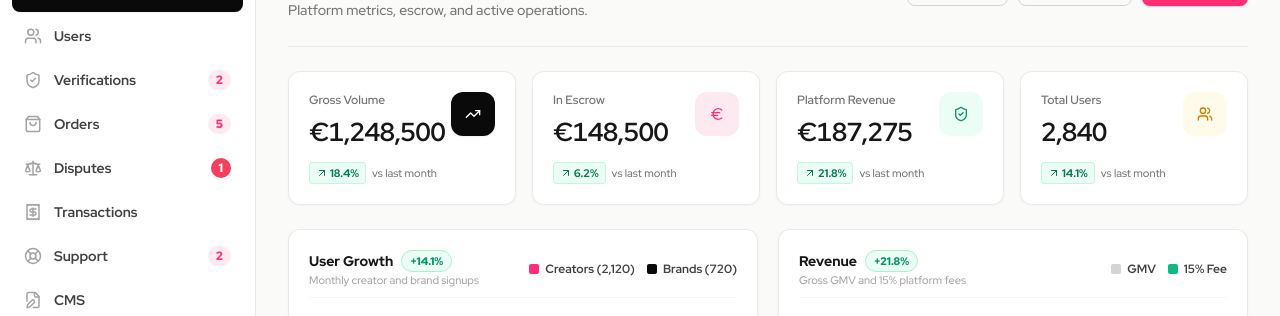
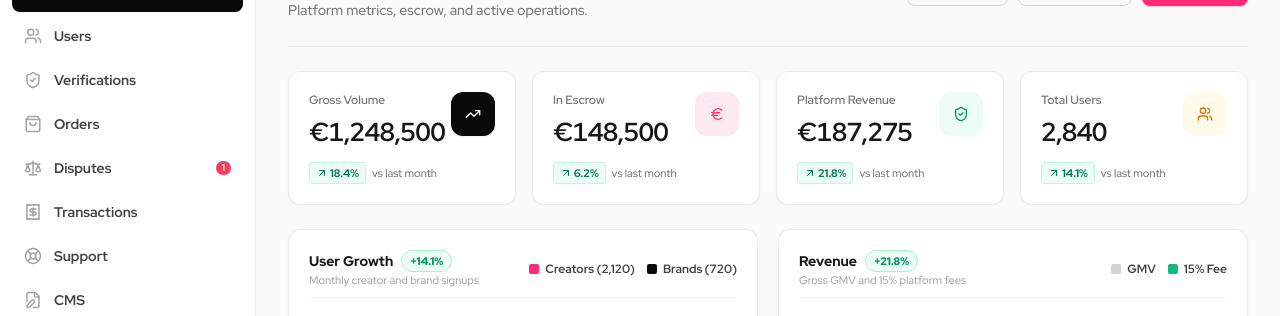
Before and after one commit to BeingSazzad/Influencer-Dashboard, a React (Vite) app: page / in a window 1280 px wide. Shown: the part 137-453 px from the top of the page. Built offline with nearby package versions, Linux system fonts and the light colour scheme; a web font is replaced by a local one.

Commit message:
refactor(sidebar): remove excessive number badges from menu items, keeping only critical alert on Disputes

```diff
--- a/src/components/layout/Sidebar.tsx
+++ b/src/components/layout/Sidebar.tsx
@@ -25,17 +25,8 @@ export const Sidebar: React.FC = () => {
   const dispatch = useAppDispatch();
   const navigate = useNavigate();
   const currentUser = useAppSelector((state) => state.auth.currentUser);
-  const pendingVerifications = useAppSelector(
-    (state) => state.verification.requests.filter((r) => r.status === 'pending').length
-  );
   const openDisputes = useAppSelector(
     (state) => state.escrow.disputes.filter((d) => d.status === 'open').length
-  );
-  const activeOrdersCount = useAppSelector(
-    (state) => state.orders.orders.filter((o) => o.status !== 'completed' && o.status !== 'cancelled').length
-  );
-  const openTicketsCount = useAppSelector(
-    (state) => state.tickets.tickets.filter((t) => t.status === 'open').length
   );
 
   const navItems = [
@@ -53,20 +44,17 @@ export const Sidebar: React.FC = () => {
       label: 'Verifications',
       path: ROUTES.DASHBOARD.VERIFICATION,
       icon: <ShieldCheck className="w-[18px] h-[18px]" />,
-      badge: pendingVerifications > 0 ? pendingVerifications : undefined,
     },
     {
       label: 'Orders',
       path: ROUTES.DASHBOARD.ORDERS,
       icon: <ShoppingBag className="w-[18px] h-[18px]" />,
-      badge: activeOrdersCount > 0 ? activeOrdersCount : undefined,
     },
     {
       label: 'Disputes',
       path: ROUTES.DASHBOARD.ESCROW,
       icon: <Scale className="w-[18px] h-[18px]" />,
       badge: openDisputes > 0 ? openDisputes : undefined,
-      badgeColor: 'rose',
     },
     {
       label: 'Transactions',
@@ -77,8 +65,6 @@ export const Sidebar: React.FC = () => {
       label: 'Support',
       path: ROUTES.DASHBOARD.TICKETS,
       icon: <LifeBuoy className="w-[18px] h-[18px]" />,
-      badge: openTicketsCount > 0 ? openTicketsCount : undefined,
-      badgeColor: 'amber',
     },
     {
       label: 'CMS',
@@ -158,16 +144,7 @@ export const Sidebar: React.FC = () => {
                 </div>
 
                 {item.badge !== undefined && (
-                  <span
-                    className={cn(
-                      'px-2 py-0.5 text-xs font-black rounded-full',
-                      item.badgeColor === 'rose'
-                        ? 'bg-rose-500 text-white'
-                        : isActive
-                        ? 'bg-brand-pink text-white'
-                        : 'bg-brand-pink/10 text-brand-pink'
-                    )}
-                  >
+                  <span className="px-1.5 py-0.5 text-[10px] font-bold rounded-full bg-rose-500 text-white leading-none">
                     {item.badge}
                   </span>
                 )}
```
